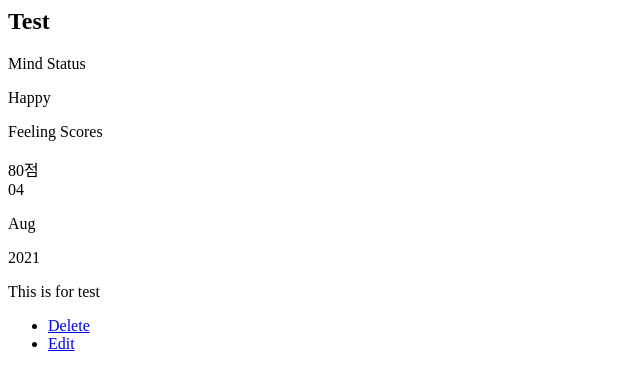
After one commit to yimxx042/django-mindstory, a Django app: page /diary/page/1/ in a window 1280 px wide. The commit adds this page. Shown: the top 390 px of the page, without its empty margins (0-640 px from the left). Run offline with Django 3.2, Linux system fonts and the light colour scheme; data comes from the database, SQL or seed files in the repository.

Commit message:
add detail pages

```diff
--- /dev/null
+++ b/diary/templates/diary/page_detail.html
@@ -0,0 +1,27 @@
+<div class="notetext">
+    <div class="text-box">
+        <h2>{{object.title}}</h2>
+        <div class="state">
+            <p>Mind Status</p>
+            <span>{{object.feeling}}</span>
+        </div>
+        <div class="score">
+            <p>Feeling Scores</p>
+            <span>{{object.score}}점</span>
+        </div>
+        <div class="date">
+            <span>{{object.dt_created|date:"d"}}</span>
+            <div class="month-year">
+                <p class="month">{{object.dt_created|date:"M"}}</p>
+                <p class="year">{{object.dt_created|date:"Y"}}</p>
+            </div>
+        </div>
+        <div class="detail">{{object.content|linebreaksbr}}</div>
+        <div class="notetext-btn">
+            <ul>
+                <li><a href="#">Delete</a></li>
+                <li><a href="#">Edit</a></li>
+            </ul>
+        </div>
+    </div>
+</div>
--- a/diary/templates/diary/page_list.html
+++ b/diary/templates/diary/page_list.html
@@ -6,6 +6,7 @@
     <ul>
             {% for obj in object_list %}
         <li>
+            <a href="/diary/page/{{obj.id}}">
                 <div class="date">
                     <span>{{obj.dt_created|date:"d"}}</span>
                                 <p>{{obj.dt_created|date:"M"}}</p>
@@ -15,6 +16,7 @@
                     <p>Feeling Scores</p>
                     <span>{{obj.score}} points</span>
                 </div>
+            </a>
         </li>
             {% endfor %}
     </ul>
--- a/diary/urls.py
+++ b/diary/urls.py
@@ -5,7 +5,7 @@ urlpatterns = [
     path('diary/', views.page_list),
     #path('diafy/info/', views.info),
     #path('diary/write/', views.page_create),
-    #path('diary/page/<int:page_id>/', views.page_detail),
+    path('diary/page/<int:page_id>/', views.page_detail),
     #path('diary/page/<int:page_id>/edit/', views.page_update),
     #path('diary/page/<int:page_id>/delete/', views.page_delete),
 ]
--- a/diary/views.py
+++ b/diary/views.py
@@ -6,3 +6,7 @@ from .models import Page
 def page_list(request):
     object_list = Page.objects.all()
     return render(request, 'diary/page_list.html', {'object_list': object_list})
+
+def page_detail(request, page_id):
+    object = Page.objects.get(id=page_id)
+    return render(request, 'diary/page_detail.html', {'object': object})
```
Lines whose indentation alone changed are shown as unchanged.
